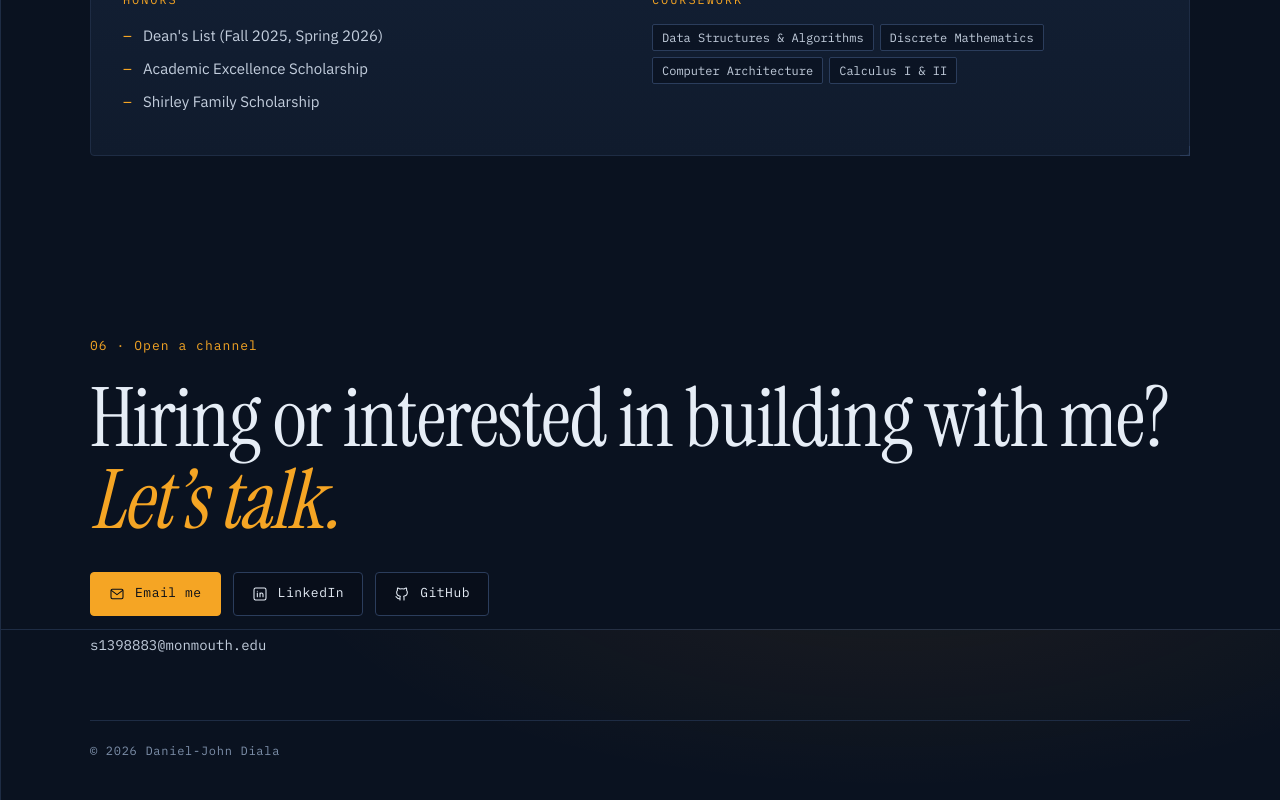
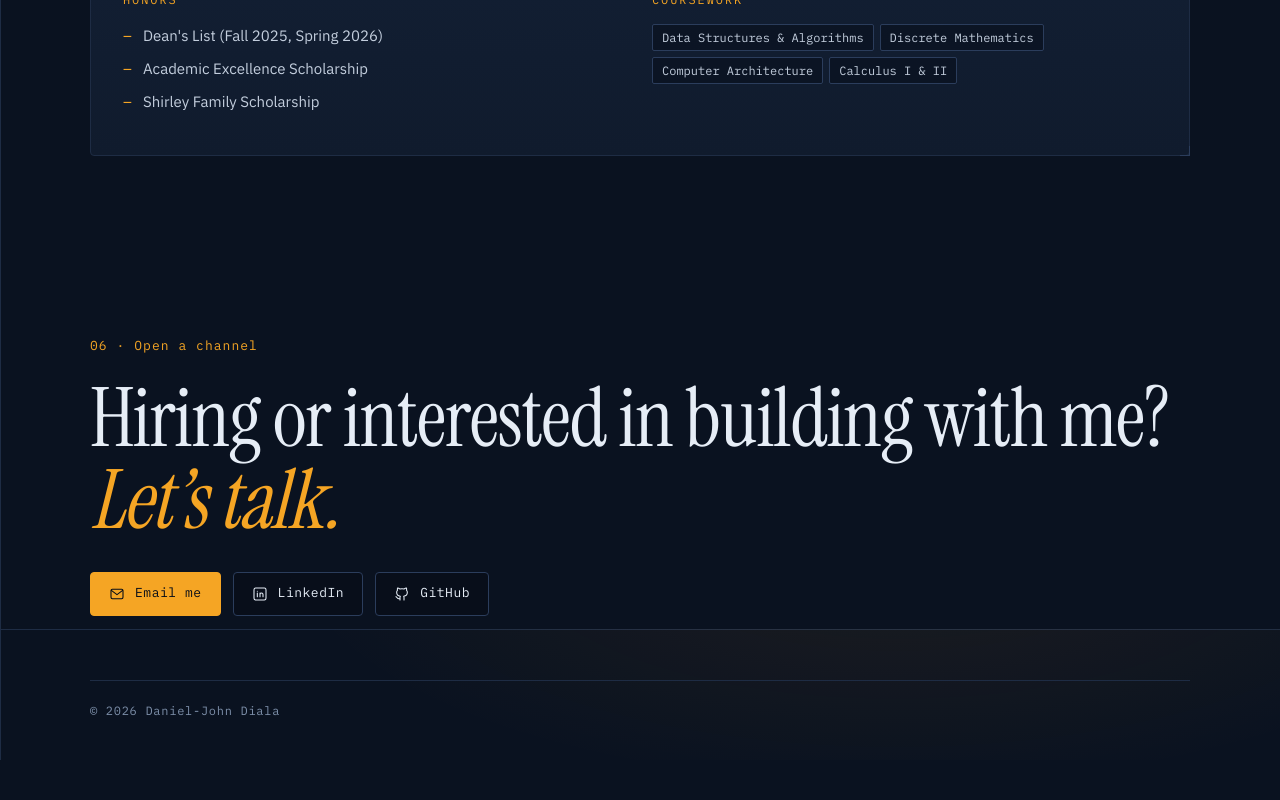
Before and after one commit to dan-jdiala/dan-jdiala.github.io, a React (Vite) app: page / in a window 1280 px wide. Shown: the part 4971-5771 px from the top of the page. After the commit the page ends 5731 px from the top, so only its background shows below. Built offline with nearby package versions, Linux system fonts and the light colour scheme.

Commit message:
Remove footer email line; add William Judd's contact to GArel credit

```diff
--- a/src/components/Footer.tsx
+++ b/src/components/Footer.tsx
@@ -32,10 +32,7 @@ export function Footer() {
             <NewTab />
           </a>
         </div>
-        <p className="footer__email mono" style={stagger(3)}>
-          {profile.email}
-        </p>
-        <p className="footer__fine mono" style={stagger(4)}>
+        <p className="footer__fine mono" style={stagger(3)}>
           © {year} {profile.name}
         </p>
       </div>
--- a/src/styles/components.css
+++ b/src/styles/components.css
@@ -706,11 +706,6 @@ details[open] .log__toggle::before {
   flex-wrap: wrap;
   gap: 12px;
 }
-.footer__email {
-  margin: 18px 0 0;
-  color: var(--text-soft);
-  font-size: 0.875rem;
-}
 .footer__fine {
   margin: 64px 0 0;
   padding-top: 20px;
```
